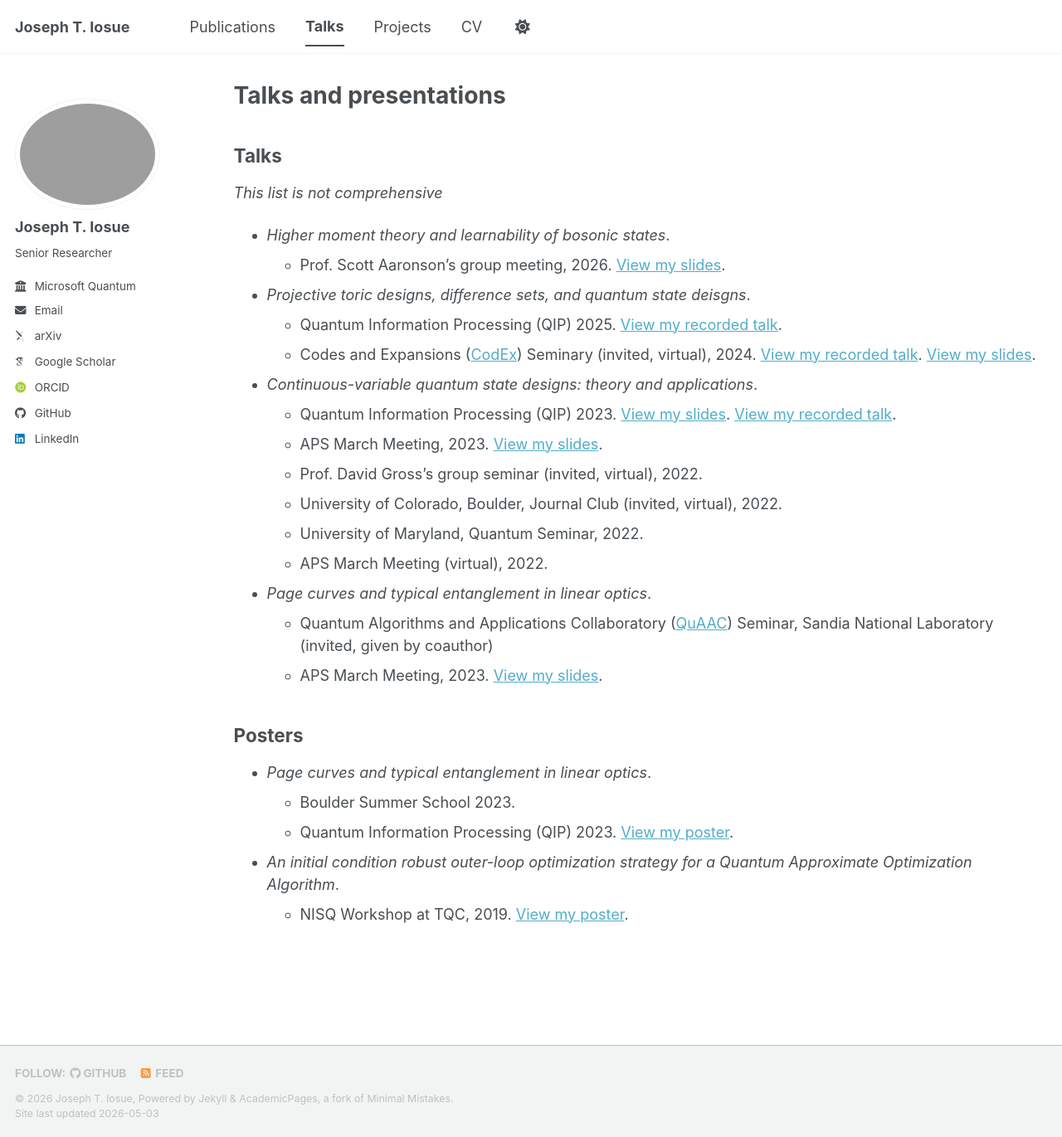
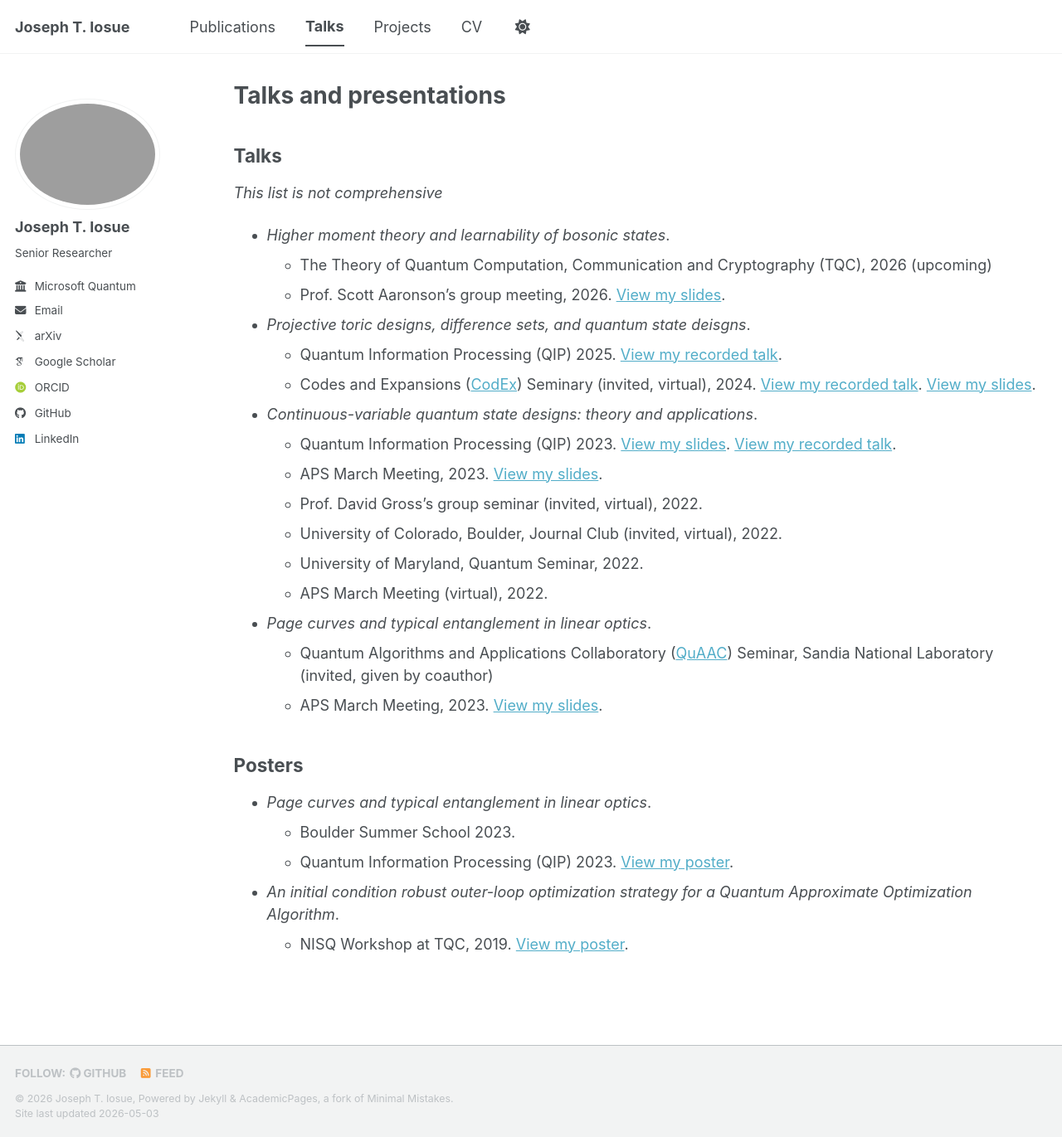
Before and after one commit to jtiosue/jtiosue.github.io, a Jekyll site: the page built from _pages/talks.md, in a window 1280 px wide and 1371 px high. Shown: the whole window at 83% size. Built offline with Jekyll 4.4.1, drawn with Linux system fonts in a browser that asks for light colours; some web fonts are replaced; a script bundle is joined from its source files by our own code; library files that are not in the unit come from our copies.

Commit message:
Add upcoming talk on Quantum Computation and Cryptography

```diff
--- a/_pages/talks.md
+++ b/_pages/talks.md
@@ -20,6 +20,7 @@ author_profile: true
 *This list is not comprehensive*
 
 - *Higher moment theory and learnability of bosonic states*.
+  - The Theory of Quantum Computation, Communication and Cryptography (TQC), 2026 (upcoming)
   - Prof. Scott Aaronson’s group meeting, 2026. [View my slides](/files/aaronson-group-meeting.pdf).
 
 - *Projective toric designs, difference sets, and quantum state deisgns*.
```
